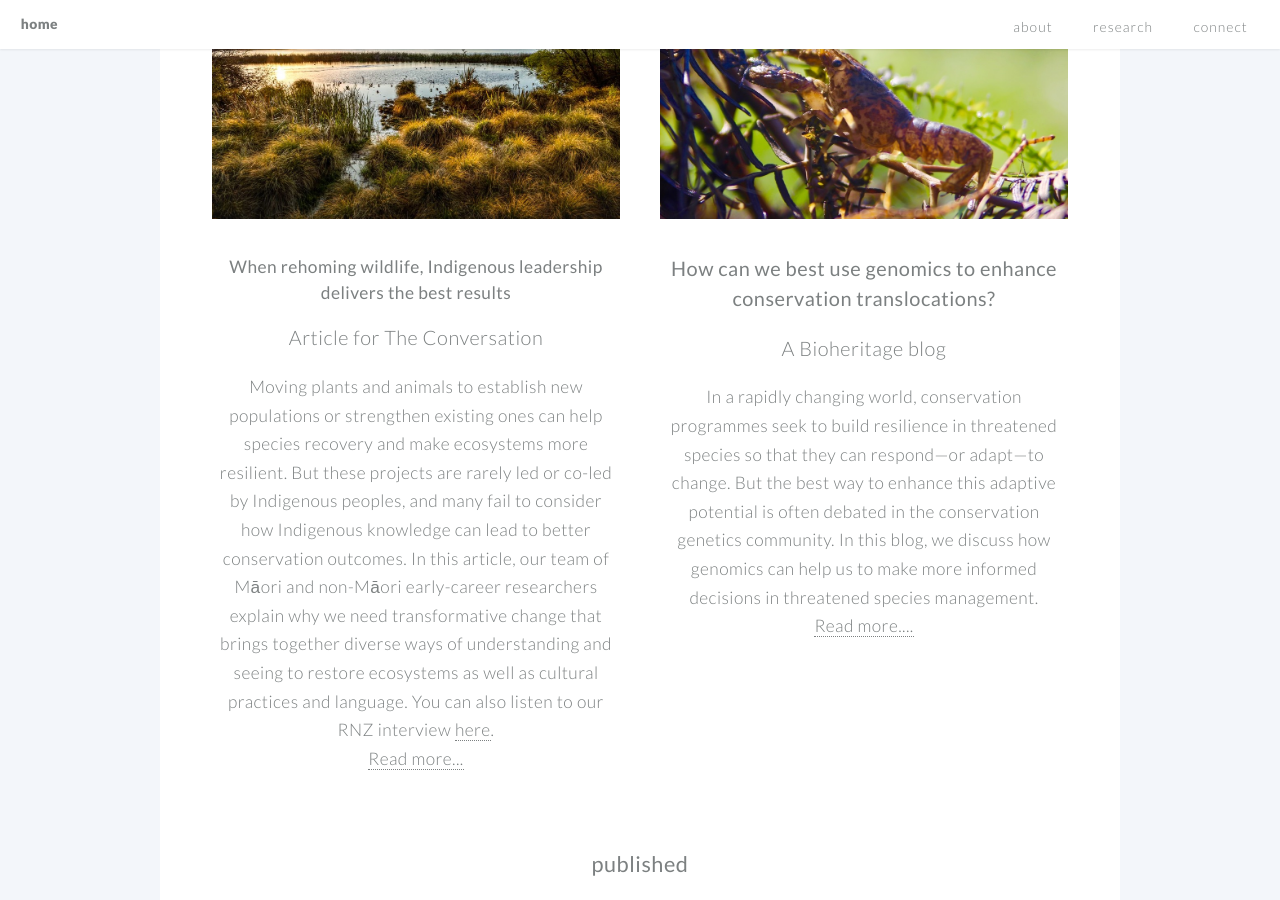
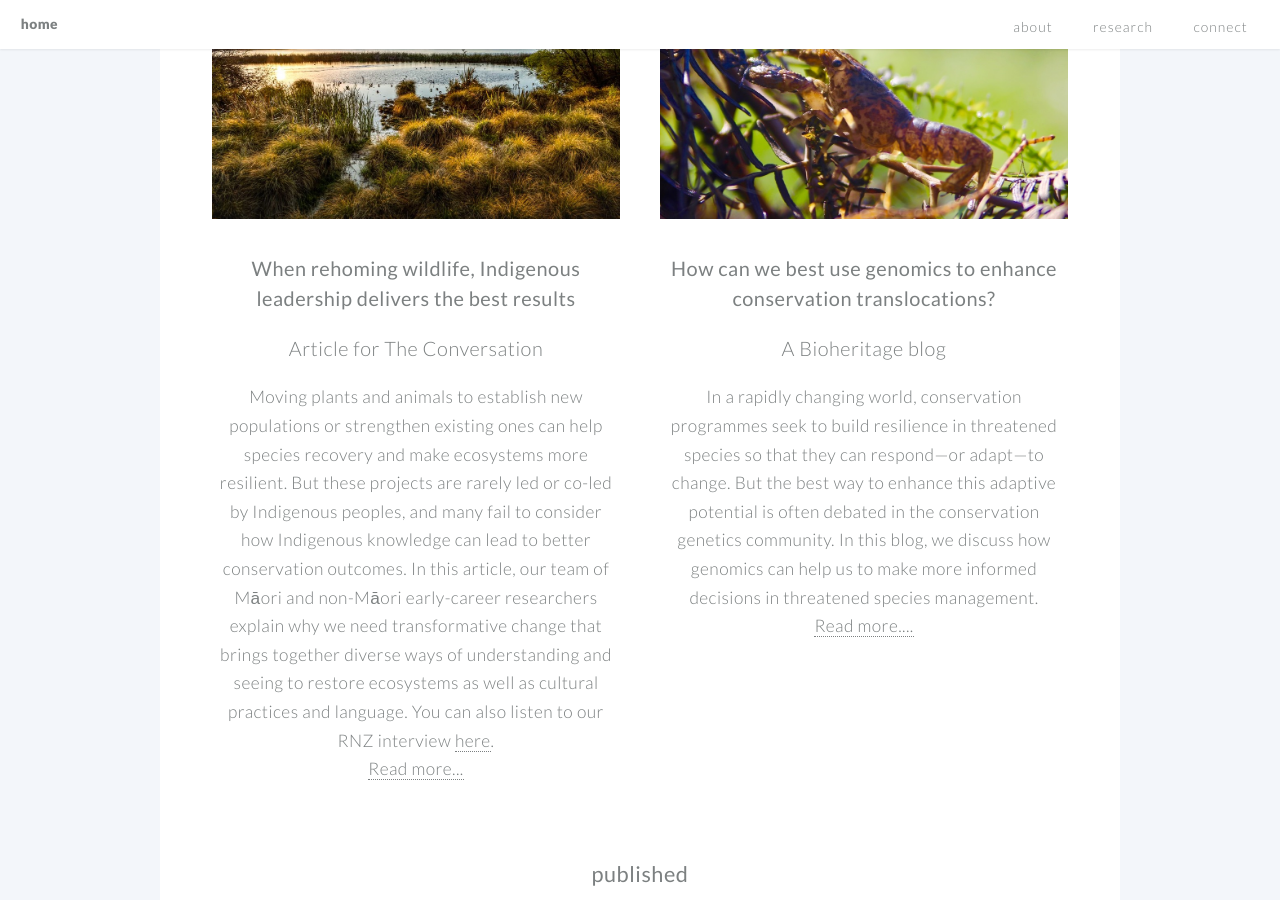
Before and after one commit to aislingrayne/aislingrayne.github.io, a Jekyll site: the page built from index.md, in a window 1280 px wide and 900 px high, scrolled down 2360 px. Built offline with Jekyll 4.4.1, drawn with Linux system fonts in a browser that asks for light colours.

```diff
--- a/_includes/theconversation.html
+++ b/_includes/theconversation.html
@@ -1,4 +1,4 @@
-<h1><strong><a href="https://theconversation.com/when-rehoming-wildlife-indigenous-leadership-delivers-the-best-results-143890">When rehoming wildlife, Indigenous leadership delivers the best results</a></strong></h1>
+<h3><strong><a href="https://theconversation.com/when-rehoming-wildlife-indigenous-leadership-delivers-the-best-results-143890">When rehoming wildlife, Indigenous leadership delivers the best results</a></strong></h3>
 <h3><em>Article for The Conversation</h3></em>
 <p> Moving plants and animals to establish new populations or strengthen existing ones can help species recovery and make ecosystems more resilient. But these projects are rarely led or co-led by Indigenous peoples, and many fail to consider how Indigenous knowledge can lead to better conservation outcomes. In this article, our team of Māori and non-Māori early-career researchers explain why we need transformative change that brings together diverse ways of understanding and seeing to restore ecosystems as well as cultural practices and language. You can also listen to our RNZ interview <a href="https://www.rnz.co.nz/national/programmes/ourchangingworld/audio/2018783179/collaborating-to-move-freshwater-species">here</a>. <a href="https://theconversation.com/when-rehoming-wildlife-indigenous-leadership-delivers-the-best-results-143890">
   <br>Read more... </a> </p>
```
